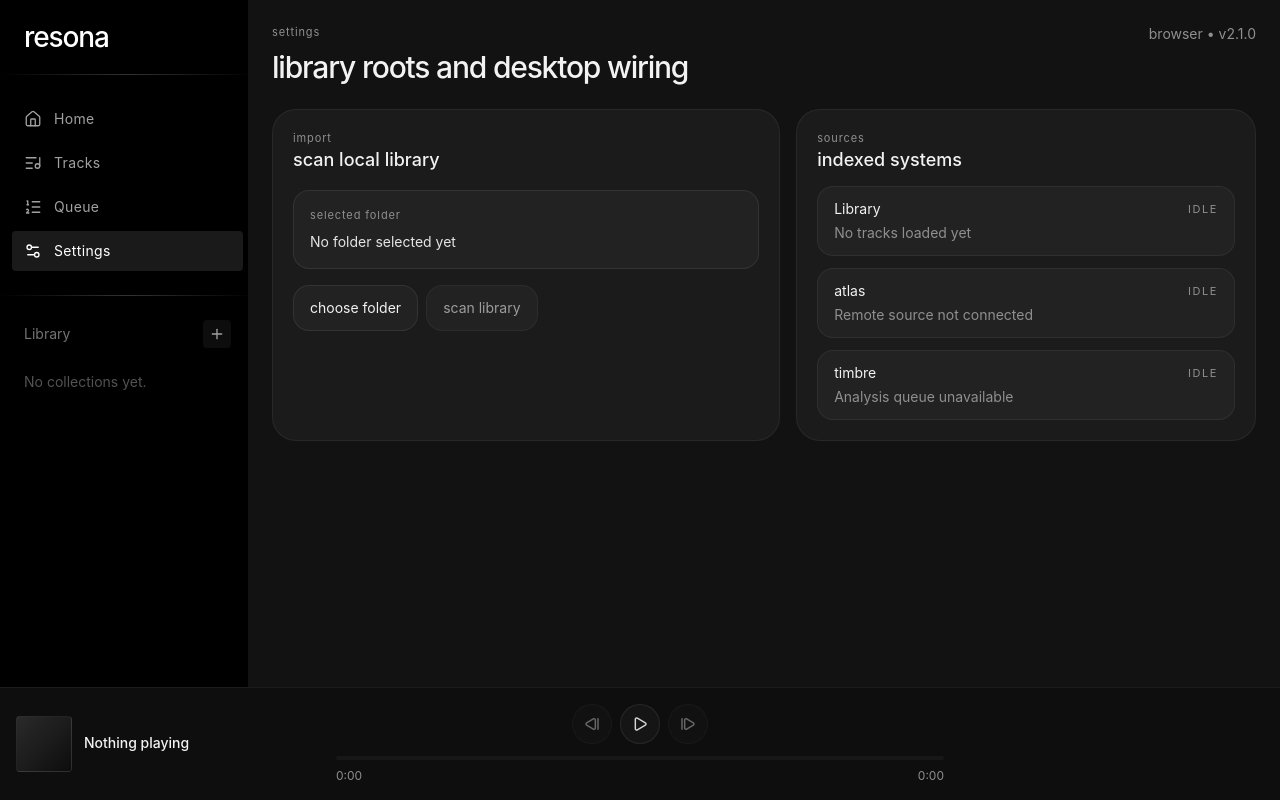
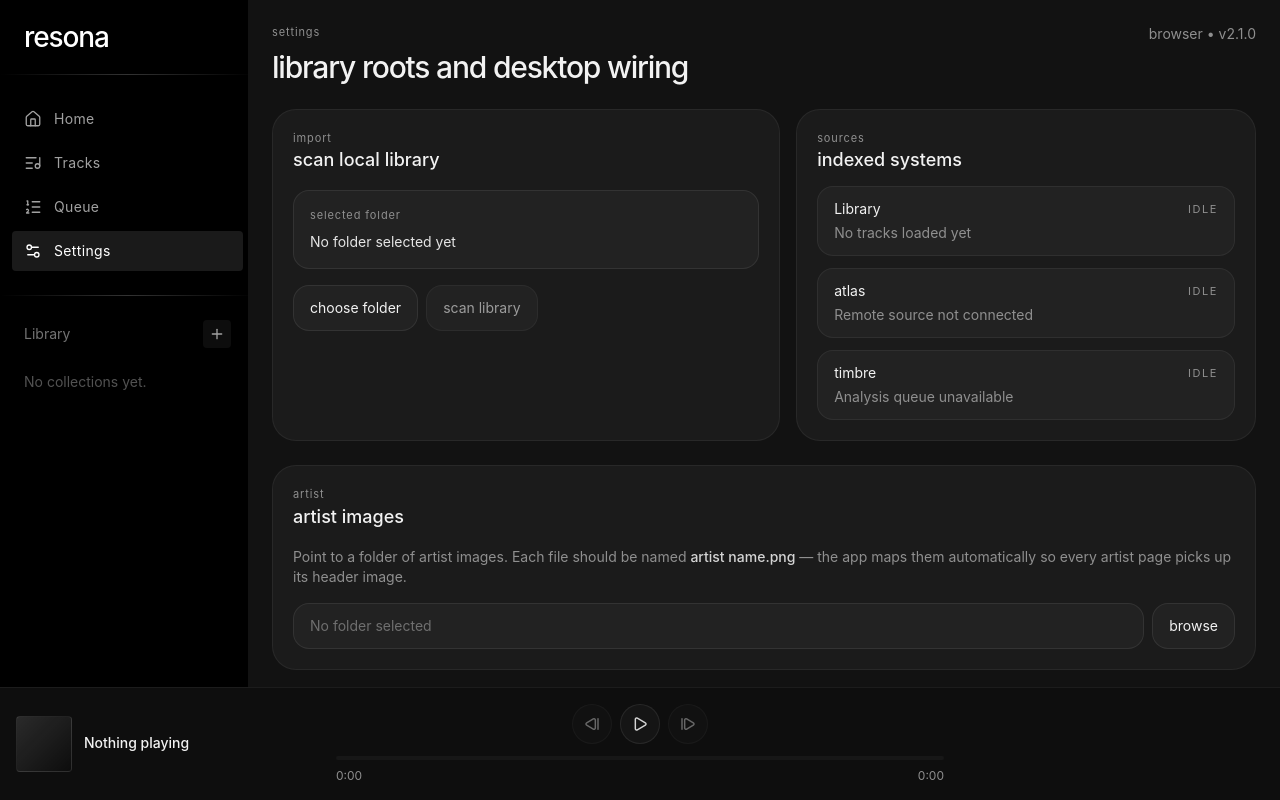
Before and after one commit to rujulw/resona, a React (Vite) app in the folder client/: page /settings in a window 1280 px wide. Built offline with nearby package versions, Linux system fonts and the light colour scheme.

Commit message:
[impl] add image config settings section and bump v2.3.0

```diff
--- a/client/src/desktop/artists.ts
+++ b/client/src/desktop/artists.ts
@@ -1,5 +1,5 @@
 import { invokeDesktop, invokeWithPreviewFallback } from "./runtime";
-import type { ArtistDetail, ArtistImageConfig, ArtistListItem } from "./types";
+import type { ArtistDetail, ArtistListItem } from "./types";
 
 export async function listArtists(search?: string | null): Promise<ArtistListItem[]> {
   return invokeWithPreviewFallback("list_artists", { search: search ?? null }, () => []);
@@ -9,15 +9,10 @@ export async function getArtistDetail(artistName: string): Promise<ArtistDetail
   return invokeWithPreviewFallback("get_artist_detail", { artistName }, () => null);
 }
 
-export async function getArtistImageConfig(
-  artistName: string,
-): Promise<ArtistImageConfig | null> {
-  return invokeWithPreviewFallback("get_artist_image_config", { artistName }, () => null);
+export async function getArtistsImagesDir(): Promise<string | null> {
+  return invokeWithPreviewFallback("get_artists_images_dir", {}, () => null);
 }
 
-export async function setArtistImageConfig(
-  artistName: string,
-  localImagePath: string,
-): Promise<void> {
-  await invokeDesktop("set_artist_image_config", { artistName, localImagePath });
+export async function setArtistsImagesDir(dirPath: string): Promise<void> {
+  await invokeDesktop("set_artists_images_dir", { dirPath });
 }
--- a/client/src/desktop/library.ts
+++ b/client/src/desktop/library.ts
@@ -96,6 +96,20 @@ export async function pickLibraryDirectory(
   return typeof selected === "string" ? selected : null;
 }
 
+export async function pickArtistsImagesDir(
+  defaultPath?: string | null,
+): Promise<string | null> {
+  const selected = await open({
+    title: "Choose artist images folder",
+    directory: true,
+    multiple: false,
+    recursive: false,
+    defaultPath: defaultPath?.trim() ? defaultPath : undefined,
+  });
+
+  return typeof selected === "string" ? selected : null;
+}
+
 export async function pickPlaylistArtwork(
   defaultPath?: string | null,
 ): Promise<string | null> {
--- a/client/src/pages/SettingsPage.tsx
+++ b/client/src/pages/SettingsPage.tsx
@@ -1,3 +1,10 @@
+import { useEffect, useState } from "react";
+
+import {
+  getArtistsImagesDir,
+  pickArtistsImagesDir,
+  setArtistsImagesDir,
+} from "../desktop";
 import type { LibraryRow } from "../desktop";
 import type { ScanState } from "../types/app";
 
@@ -125,6 +132,68 @@ export function SettingsPage({
           </div>
         </div>
       </section>
+
+      <ArtistImagesDirSection />
+    </div>
+  );
+}
+
+function ArtistImagesDirSection() {
+  const [dirPath, setDirPath] = useState("");
+  const [saveStatus, setSaveStatus] = useState<"idle" | "saving" | "saved" | "error">("idle");
+
+  useEffect(() => {
+    void getArtistsImagesDir().then((path) => setDirPath(path ?? ""));
+  }, []);
+
+  const handleBrowse = () => {
+    void pickArtistsImagesDir(dirPath || null).then((path) => {
+      if (!path) return;
+      setSaveStatus("saving");
+      void setArtistsImagesDir(path)
+        .then(() => {
+          setDirPath(path);
+          setSaveStatus("saved");
+          setTimeout(() => setSaveStatus("idle"), 2000);
+        })
+        .catch(() => {
+          setSaveStatus("error");
+          setTimeout(() => setSaveStatus("idle"), 3000);
+        });
+    });
+  };
+
+  return (
+    <div className="rounded-3xl border border-white/6 bg-[#1b1b1b] p-5">
+      <div className="grid gap-4">
+        <div>
+          <p className="m-0 text-[11px] tracking-[0.08em] text-[#8f8f8f]">artist</p>
+          <h3 className="text-lg font-medium text-[#f2f2f2]">artist images</h3>
+        </div>
+        <p className="m-0 text-sm text-[#8f8f8f]">
+          Point to a folder of artist images. Each file should be named{" "}
+          <span className="font-medium text-[#d4d4d4]">artist name.png</span> — the app maps them
+          automatically so every artist page picks up its header image.
+        </p>
+        <div className="flex min-w-0 gap-2">
+          <input
+            className="min-w-0 flex-1 rounded-2xl border border-white/8 bg-white/[0.03] px-4 py-3 text-sm text-[#f2f2f2] outline-none placeholder:text-[#6f6f6f]"
+            type="text"
+            placeholder="No folder selected"
+            value={dirPath}
+            readOnly
+          />
+          <button
+            className="shrink-0 rounded-2xl border border-white/8 bg-white/3 px-4 py-3 text-sm text-[#f2f2f2] transition-colors hover:border-white/12"
+            type="button"
+            onClick={handleBrowse}
+          >
+            browse
+          </button>
+        </div>
+        {saveStatus === "saved" && <p className="m-0 text-sm text-[#8f8f8f]">Saved.</p>}
+        {saveStatus === "error" && <p className="m-0 text-sm text-[#8f8f8f]">Failed to save.</p>}
+      </div>
     </div>
   );
 }
```
Also changed, not shown: 2 other files (tests, documents, lock files or other folders).
